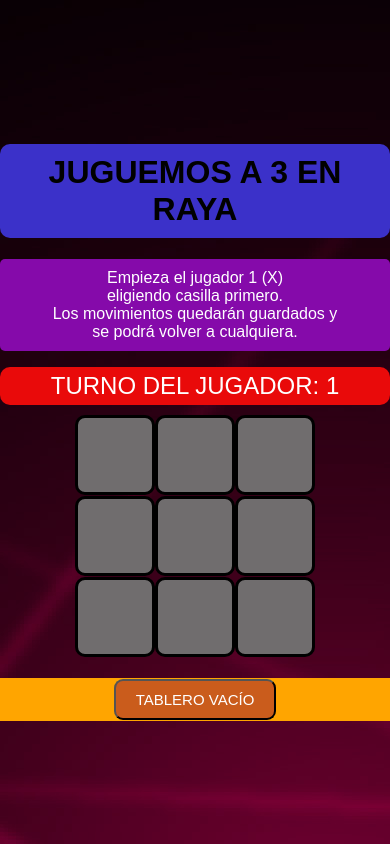
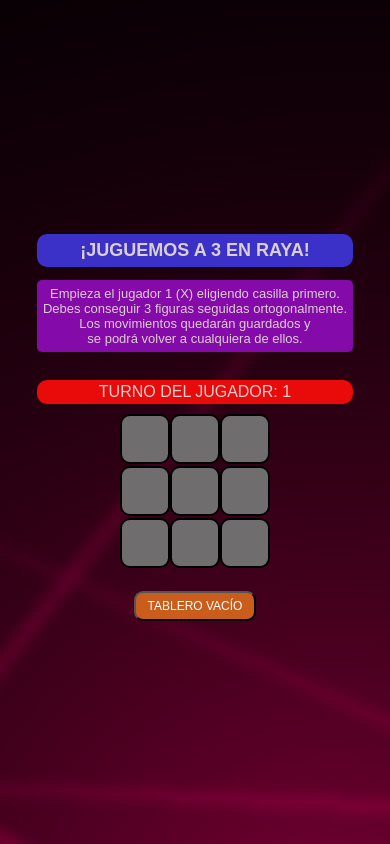
Before and after one commit to JuanGabrielCallejo/3enRaya-3inARow, a React (Create React App) app: page / in a window 390 px wide. Built offline with nearby package versions, Linux system fonts and the light colour scheme.

Commit message:
proyectUpdate

```diff
--- a/src/index.css
+++ b/src/index.css
@@ -5,7 +5,10 @@ body {
   justify-content: center;
   align-items: center;
   min-height: 100vh;
+  overflow: hidden;
+  position: relative;
 }
+
 
 .all {
   /* background-color: aqua; */
@@ -15,6 +18,7 @@ body {
 
 h1 {
   background-color: rgb(59, 49, 201);
+  color:rgb(218, 207, 207);
   font-family: fantasy;
   font-size: xx-large;
   text-align: center;
@@ -24,7 +28,7 @@ h1 {
 
 p {
   font-family: fantasy;
-  color: white;
+  color: rgb(218, 207, 207);
   text-align: center;
   padding: 10px;
   background-color: rgb(133, 10, 170);
@@ -44,13 +48,12 @@ p {
   font-size: x-large;
   font-family: fantasy;
   margin-top: 15px;
-  color: white;
-  justify-content: center;
+  color: rgb(218, 207, 207);
   text-align: center;
   margin-bottom: 10px;
   padding: 5px;
   border-radius: 10px;
-  position: relative;
+  /* position: relative; */
 }
 
 .square {
@@ -72,7 +75,7 @@ p {
 }
 
 .game {
-  background-color: rgb(85, 35, 142);
+  /* background-color: rgb(85, 35, 142); */
   margin-top: 20px;
   display: flex;
   flex-direction: column;
@@ -84,7 +87,7 @@ p {
   display: flex;
   display: inline-block;
   margin-top: 20px;
-  background-color: orange;
+  /* background-color: rgb(212, 212, 212); */
   display: flex;
   justify-content: center;
   align-items: center;
@@ -125,3 +128,73 @@ p {
     transform: rotateY(0deg);
   }
 }
+
+@keyframes fire {
+  0% {
+    background-position: 0 0;
+  }
+  100% {
+    background-position: -100% 100%;
+  }
+}
+
+/* estilos para tablets */
+
+@media (max-width: 768px) {
+  h1 {
+    font-size: x-large;
+    padding: 8px;
+  }
+
+  p {
+    font-size: medium;
+    padding: 8px;
+  }
+
+  .square {
+    height: 60px;
+    width: 60px;
+    line-height: 24px;
+    border: 2px solid #000000;
+  }
+
+  .status {
+    font-size: large;
+    padding: 4px;
+  }
+
+  .historyButton {
+    padding: 8px 16px;
+    font-size: 14px;
+  }
+}
+
+/* estilos para smartphones */
+@media (max-width: 480px) {
+  h1 {
+    font-size: large;
+    padding: 6px;
+  }
+
+  p {
+    font-size: small;
+    padding: 6px;
+  }
+
+  .square {
+    height: 50px;
+    width: 50px;
+    line-height: 20px;
+    border: 2px solid #000000;
+  }
+
+  .status {
+    font-size: medium;
+    padding: 3px;
+  }
+
+  .historyButton {
+    padding: 6px 12px;
+    font-size: 12px;
+  }
+}
--- a/src/index.jsx
+++ b/src/index.jsx
@@ -129,13 +129,15 @@ class Game extends React.Component {
       <>
         <div className="all">
 
-          <h1>JUGUEMOS A 3 EN RAYA</h1>
+          <h1>¡JUGUEMOS A 3 EN RAYA!</h1>
           <p>
-            Empieza el jugador 1 (X) <br />
+            Empieza el jugador 1 (X)
             eligiendo casilla primero. <br />
+            Debes conseguir 3 figuras seguidas ortogonalmente.<br/>
             Los movimientos quedarán guardados y <br />
-            se podrá volver a cualquiera.
+            se podrá volver a cualquiera de ellos.
           </p>
+        </div>
           <div className="status">{status}</div>
 
 
@@ -149,7 +151,6 @@ class Game extends React.Component {
           <div className="infoButtons">
             <div>{moves}</div>
           </div>
-        </div>
       </>
     );
   }
```
Also changed, not shown: public/luis.jpg (deleted).
